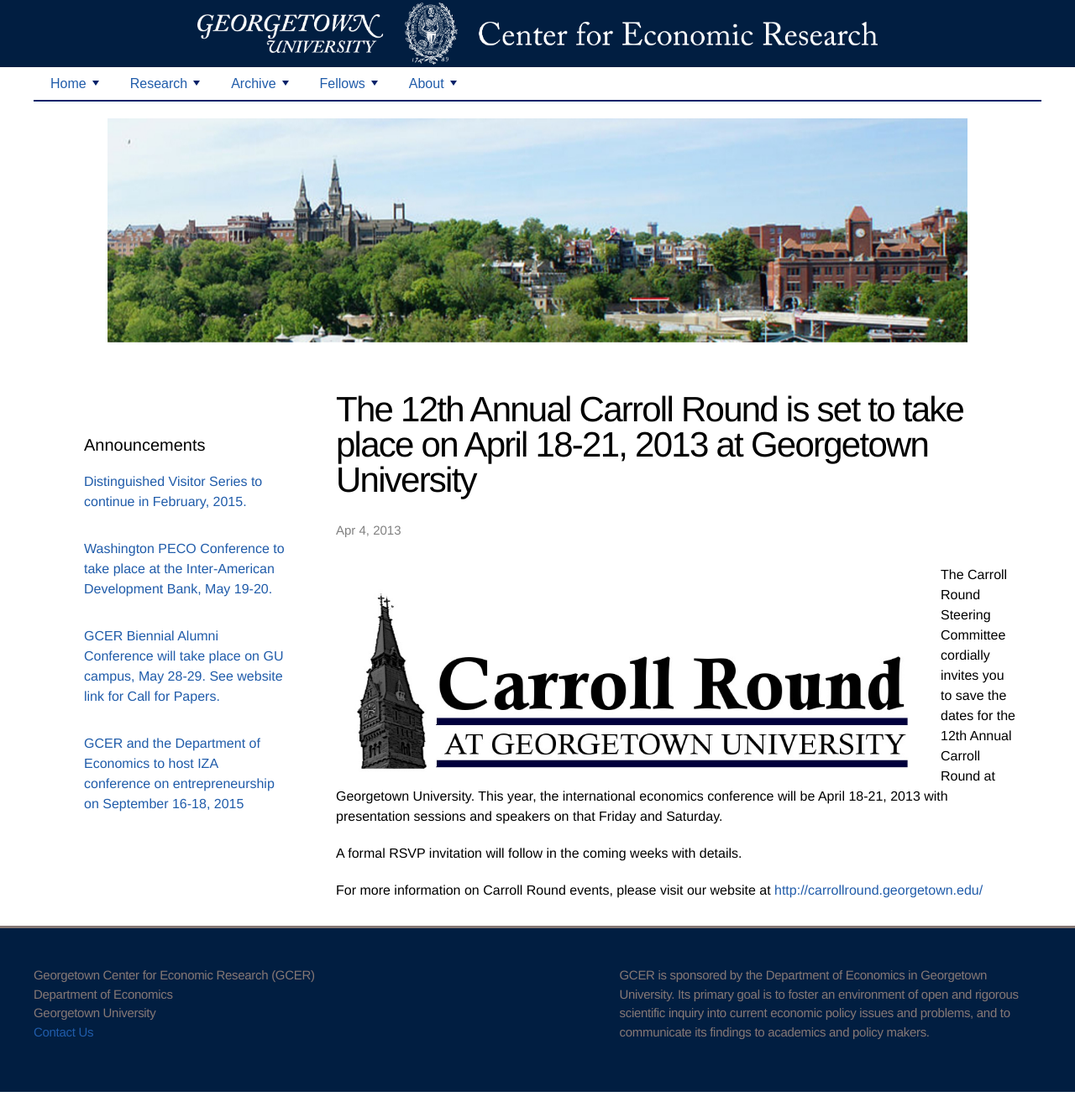
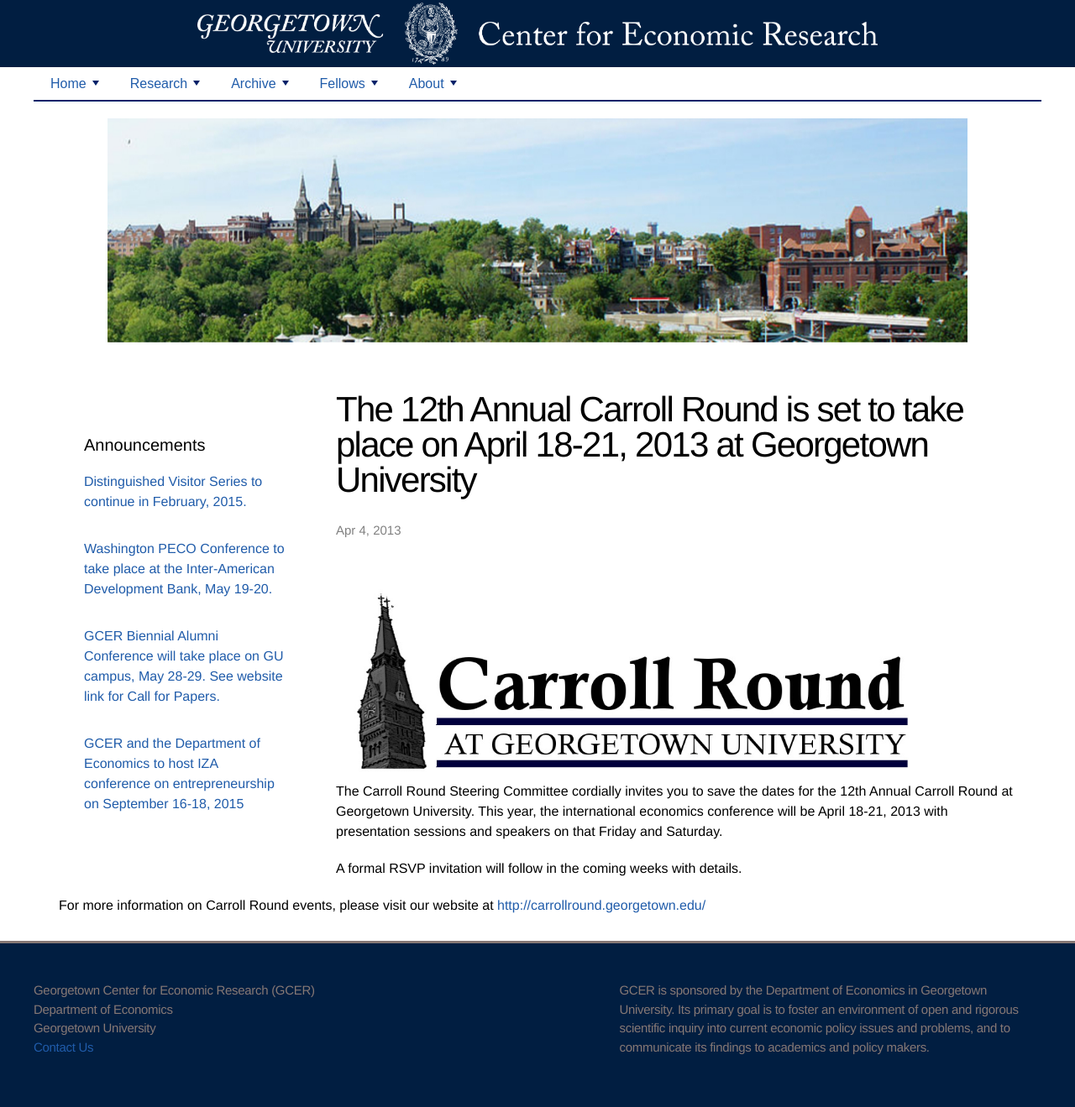
Before and after one commit to georgetown-econ/gcer, a Jekyll site: the page built from _posts/2013-04-04-32.html, in a window 1280 px wide. Shown: the whole page at 84% size. Built offline with Jekyll 4.4.1, drawn with Linux system fonts in a browser that asks for light colours.

Commit message:
made some minor fixes on old posts and fixed a link in announcements

```diff
--- a/_data/announcements.yml
+++ b/_data/announcements.yml
@@ -1,4 +1,4 @@
-- announcement: <a href="http://gcer.georgetown.edu/archive/#/2014/09/19/distinguished-speakers"> Distinguished Visitor Series to continue in February, 2015. </a>
+- announcement: <a href="http://gcer.georgetown.edu/archive/all/#/2014/09/19/distinguished-speakers"> Distinguished Visitor Series to continue in February, 2015. </a>
 - announcement: <a href="https://sites.google.com/a/georgetown.edu/washington-peco/home/2015-washington-peco"> Washington PECO Conference to take place at the Inter-American Development Bank, May 19-20.</a>
 - announcement: <a href="https://sites.google.com/site/gcer2015/"> GCER Biennial Alumni Conference will take place on GU campus, May 28-29. See website link for Call for Papers.</a>
 - announcement: <a href="http://gcer.georgetown.edu/archive/#/2015/01/27/iza-entrepreneurship"> GCER and the Department of Economics to host IZA conference on entrepreneurship on September 16-18, 2015</a>
--- a/_posts/2013-04-04-32.html
+++ b/_posts/2013-04-04-32.html
@@ -4,9 +4,9 @@
 date: 2013-04-04 00:01:00 +UTC
 ---
 
+<p align="left">
+<a href="http://people.bu.edu/lbouton/" target="_new">  <img alt="CRLogo" src="/assets/images/CRLogo.jpg" width="700" height="246" border="0" align="left" hspace="10" vspace="6" style="margin-right:100px"></a></p>
 
-<a name="CarrollRound" id="CarrollRound"></a>
-<p align="left">
-</p><p> <a href="http://people.bu.edu/lbouton/" target="_new">  <img alt="CRLogo" src="/assets/images/CRLogo.jpg" width="700" height="246" border="0" align="left" hspace="10" vspace="6"></a>The Carroll Round Steering Committee cordially invites you to save the dates for the 12th Annual Carroll Round at Georgetown University. This year, the international economics conference will be April 18-21, 2013 with presentation sessions and speakers on that Friday and Saturday. </p>
+<p>The Carroll Round Steering Committee cordially invites you to save the dates for the 12th Annual Carroll Round at Georgetown University. This year, the international economics conference will be April 18-21, 2013 with presentation sessions and speakers on that Friday and Saturday. </p>
 <p>A formal RSVP invitation will follow in the coming weeks with details.</p>
 <p>For more information on Carroll Round events, please visit our website at <a href="http://carrollround.georgetown.edu/" target="_new">http://carrollround.georgetown.edu/</a></p>
--- a/_posts/2014-04-02-10.html
+++ b/_posts/2014-04-02-10.html
@@ -7,6 +7,6 @@
 
 <a name="CarrollRound13" id="CarrollRound13"></a>
 <p align="left">
-</p><p> <a href="http://people.bu.edu/lbouton/" target="_new">  <img alt="CRLogo" src="/assets/images/CRLogo.jpg" width="700" height="246" border="0" align="left" hspace="10" vspace="6"></a>The Carroll Round Steering Committee cordially invites you to save the dates for the 13th Annual Carroll Round at Georgetown University. This year, the international economics conference will be April 10-13, 2014 with presentation sessions and speakers on that Friday and Saturday. </p>
+</p><p> <a href="http://people.bu.edu/lbouton/" target="_new">  <img alt="CRLogo" src="/assets/images/CRLogo.jpg" width="700" height="246" border="0" align="left" hspace="10" vspace="6" style="margin-right:100px"></a>The Carroll Round Steering Committee cordially invites you to save the dates for the 13th Annual Carroll Round at Georgetown University. This year, the international economics conference will be April 10-13, 2014 with presentation sessions and speakers on that Friday and Saturday. </p>
 <p>A formal RSVP invitation will follow in the coming weeks with details.</p>
 <p>For more information on Carroll Round events, please visit our website at <a href="http://carrollround.georgetown.edu/" target="_new">http://carrollround.georgetown.edu/</a></p>
```
